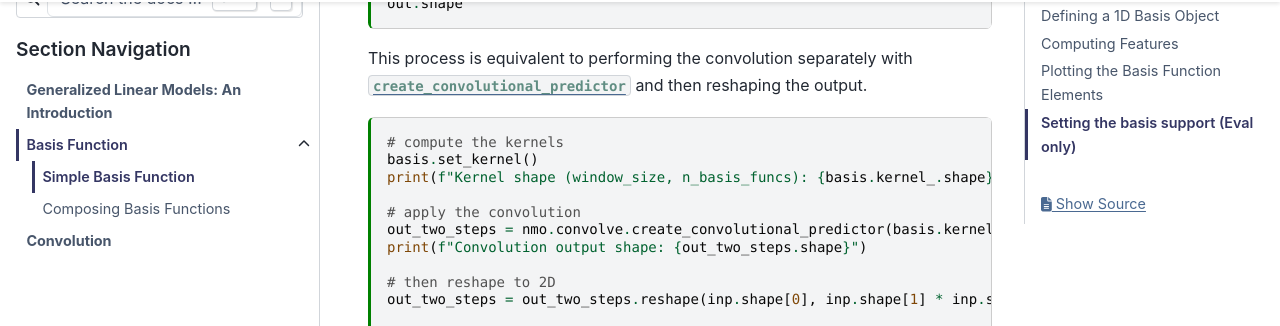
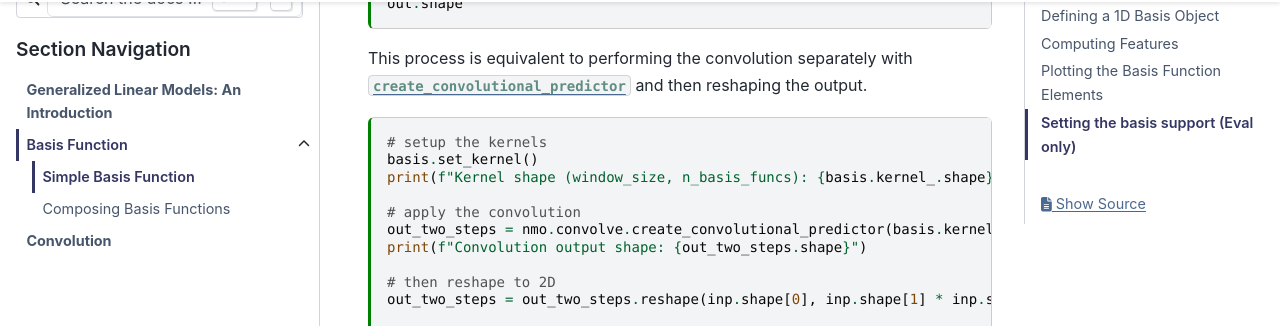
Before and after one commit to flatironinstitute/nemos, a Sphinx documentation site: the page built from docs/background/basis/plot_01_1D_basis_function.md, in a window 1280 px wide and 900 px high, scrolled down 3079 px. Shown: the part 126-452 px from the top of the window. Built offline with Sphinx 7.4.7 and the PyData theme 0.15.4, drawn with Linux system fonts in a browser that asks for light colours.

Commit message:
comment fixed

````diff
--- a/docs/background/basis/plot_01_1D_basis_function.md
+++ b/docs/background/basis/plot_01_1D_basis_function.md
@@ -168,7 +168,7 @@
 This process is equivalent to performing the convolution separately with [`create_convolutional_predictor`](nemos.convolve.create_convolutional_predictor) and then reshaping the output.
 
 ```{code-cell} ipython3
-# compute the kernels
+# setup the kernels
 basis.set_kernel()
 print(f"Kernel shape (window_size, n_basis_funcs): {basis.kernel_.shape}")
 
````
